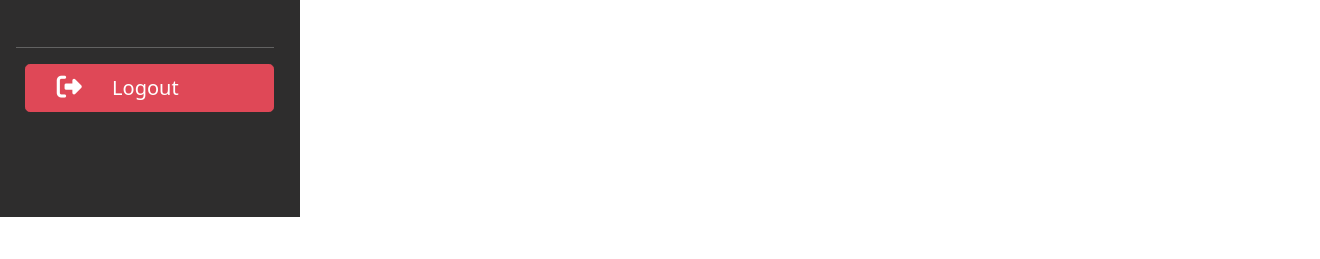
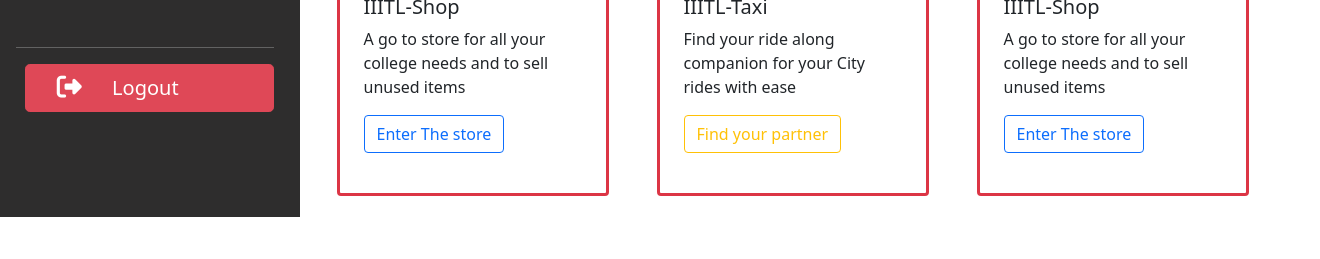
Before and after one commit to HemalDesai/mini_project, a Django app: template templates/accounts/services.html in a window 1320 px wide. Shown: the part 583-842 px from the top of the page. Before the commit the page ends 800 px from the top, so only its background shows below. Run offline with Django 3.2, Linux system fonts and the light colour scheme; the template is opened without the code that fills it, so the values that code supplies are empty; some libraries are stand-ins or nearby versions.

Commit message:
initial build

```diff
--- a/templates/accounts/services.html
+++ b/templates/accounts/services.html
@@ -1,8 +1,11 @@
 {% extends 'common/base_navbar.html' %}
 {% load static %}
 {% block content %}
-<div style=" margin-top:4%;display: flex;">
-        <div class="card p-2 m-5" style="width: 22rem;height:28rem; border:3px solid #dc3545;">
+<div>
+  <img src="https://i.ibb.co/cXvnhnT/deeeeeee.jpg" class="img-fluid" alt="Responsive image">
+</div>
+<div style=" margin-top:0.1     %;display: flex;">
+        <div class="card p-2 m-5" style="width: 17rem;height:26 rem; border:3px solid #dc3545;">
           <!-- <img src="https://i.ibb.co/2Ph3FPN/LNM-2.png" class="card-img-top" alt="..."> -->
           <img src="https://i.ibb.co/sghkFjN/shop.png" class="card-img-top" alt="...">
           <div class="card-body">
@@ -13,7 +16,7 @@
           </div>
         </div>
 
-        <div class="card p-2 m-5 mx-auto" style="width: 22rem;height:28rem; border:3px solid #dc3545;">
+        <div class="card p-2 m-5 mx-auto" style="width: 17rem;height:26rem; border:3px solid #dc3545;">
           <!-- <img src="https://i.ibb.co/mRQt1c7/LNM-3.png" class="card-img-top" alt="..."> -->
           <img src="https://i.ibb.co/WF5RvqS/taxi.png" class="card-img-top" alt="...">
           <div class="card-body">
@@ -23,5 +26,15 @@
             <a href="/LNMtaxi" class="btn btn-outline-warning">Find your partner</a>
           </div>
         </div>
+        <div class="card p-2 m-5" style="width: 17rem;height:26rem; border:3px solid #dc3545;">
+          <!-- <img src="https://i.ibb.co/2Ph3FPN/LNM-2.png" class="card-img-top" alt="..."> -->
+          <img src="https://i.ibb.co/sghkFjN/shop.png" class="card-img-top" alt="...">
+          <div class="card-body">
+            <h5 class="card-title">IIITL-Shop</h5>
+            <p class="card-text">A go to store for all your college needs and to sell unused items
+            </p>
+            <a href="/LNMshop" class="btn btn-outline-primary">Enter The store</a>
+          </div>
+        </div>
       </div>
 {% endblock %}
```
Also changed, not shown: LNMshop/admin.py (line endings or trailing spaces).
